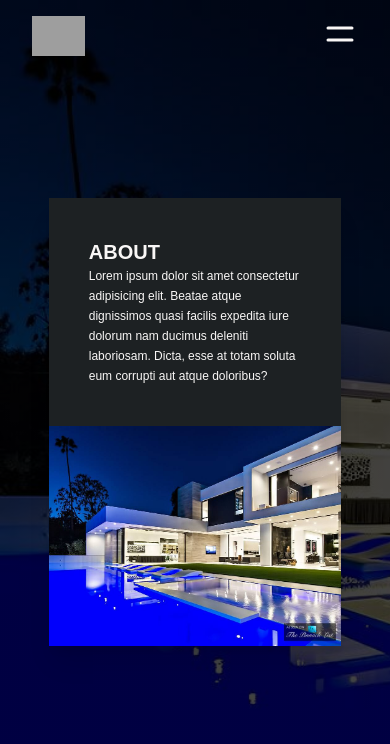
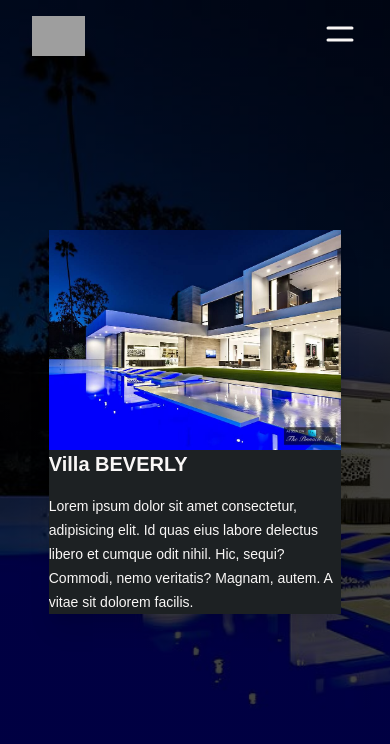
Before and after one commit to Ifdanog/Kodlion, a React (Vite) app: page /project/01 in a window 390 px wide. Shown: the top 744 px of the page. Built offline with nearby package versions, Linux system fonts and the light colour scheme; grey boxes are pictures that could not be loaded.

Commit message:
projectdetails was done

```diff
--- a/index.css
+++ b/index.css
@@ -616,6 +616,11 @@ video {
   grid-column: span 4 / span 4;
 }
 
+.mx-\[15\%\] {
+  margin-left: 15%;
+  margin-right: 15%;
+}
+
 .mx-auto {
   margin-left: auto;
   margin-right: auto;
@@ -626,11 +631,6 @@ video {
   margin-bottom: 5rem;
 }
 
-.mx-\[15\%\] {
-  margin-left: 15%;
-  margin-right: 15%;
-}
-
 .mt-2 {
   margin-top: 0.5rem;
 }
@@ -639,24 +639,12 @@ video {
   margin-top: 1rem;
 }
 
+.mt-\[45\%\] {
+  margin-top: 45%;
+}
+
 .mt-\[85vh\] {
   margin-top: 85vh;
-}
-
-.mt-20 {
-  margin-top: 5rem;
-}
-
-.mt-\[15\%\] {
-  margin-top: 15%;
-}
-
-.mt-\[25\%\] {
-  margin-top: 25%;
-}
-
-.mt-\[45\%\] {
-  margin-top: 45%;
 }
 
 .block {
@@ -695,8 +683,8 @@ video {
   height: 100vh;
 }
 
-.h-80 {
-  height: 20rem;
+.h-\[25\%\] {
+  height: 25%;
 }
 
 .w-1\/2 {
@@ -707,20 +695,16 @@ video {
   width: 75%;
 }
 
+.w-\[80\%\] {
+  width: 80%;
+}
+
 .w-full {
   width: 100%;
 }
 
 .w-screen {
   width: 100vw;
-}
-
-.w-40 {
-  width: 10rem;
-}
-
-.w-\[80\%\] {
-  width: 80%;
 }
 
 .scale-75 {
@@ -745,6 +729,10 @@ video {
 
 .grid-cols-7 {
   grid-template-columns: repeat(7, minmax(0, 1fr));
+}
+
+.grid-rows-4 {
+  grid-template-rows: repeat(4, minmax(0, 1fr));
 }
 
 .flex-col {
@@ -854,14 +842,6 @@ video {
   padding-left: 2.5rem;
 }
 
-.pt-20 {
-  padding-top: 5rem;
-}
-
-.pt-10 {
-  padding-top: 2.5rem;
-}
-
 .text-center {
   text-align: center;
 }
@@ -923,6 +903,14 @@ video {
 
 .leading-relaxed {
   line-height: 1.625;
+}
+
+.leading-7 {
+  line-height: 1.75rem;
+}
+
+.leading-6 {
+  line-height: 1.5rem;
 }
 
 .tracking-widest {
@@ -1205,11 +1193,6 @@ body::-webkit-scrollbar-thumb {
 }
 
 @media (min-width: 768px) {
-  .md\:mx-\[15\%\] {
-    margin-left: 15%;
-    margin-right: 15%;
-  }
-
   .md\:block {
     display: block;
   }
@@ -1222,11 +1205,12 @@ body::-webkit-scrollbar-thumb {
     display: none;
   }
 
-  .md\:scale-75 {
-    --tw-scale-x: .75;
-    --tw-scale-y: .75;
-    -webkit-transform: translate(var(--tw-translate-x), var(--tw-translate-y)) rotate(var(--tw-rotate)) skewX(var(--tw-skew-x)) skewY(var(--tw-skew-y)) scaleX(var(--tw-scale-x)) scaleY(var(--tw-scale-y));
-            transform: translate(var(--tw-translate-x), var(--tw-translate-y)) rotate(var(--tw-rotate)) skewX(var(--tw-skew-x)) skewY(var(--tw-skew-y)) scaleX(var(--tw-scale-x)) scaleY(var(--tw-scale-y));
+  .md\:h-screen {
+    height: 100vh;
+  }
+
+  .md\:grid-cols-4 {
+    grid-template-columns: repeat(4, minmax(0, 1fr));
   }
 
   .md\:p-0 {
--- a/index.html
+++ b/index.html
@@ -3,7 +3,7 @@
   <head>
     <meta charset="UTF-8" />
     <link rel="stylesheet" href="./index.css">
-    <link rel="icon" type="image/svg+xml" href="/vite.svg" />
+    <link rel="icon" type="image/svg+xml" href="./src/assets/logo.png" />
     <meta name="viewport" content="width=device-width, initial-scale=1.0" />
     <link rel="stylesheet" href="https://unpkg.com/leaflet@1.9.4/dist/leaflet.css"
     integrity="sha256-p4NxAoJBhIIN+hmNHrzRCf9tD/miZyoHS5obTRR9BMY="
--- a/src/App.jsx
+++ b/src/App.jsx
@@ -20,7 +20,7 @@ function App() {
         <Route path='/about' element={<About key="about" />} />
         <Route path='/contact' element={<Contact key="contact" />} />
         <Route path='/project' element={<Project key="project" />} />
-        <Route path='/project/:projectName' element={<ProjectDetails />} />
+        <Route path='/project/:number' element={<ProjectDetails />} />
         <Route path='/phylosophy' element={<Phylosophy key="phylosophy" />} />
       </Routes>
     </AnimatePresence>
--- a/src/components/Slider.jsx
+++ b/src/components/Slider.jsx
@@ -27,7 +27,7 @@ const Slider = ({ slides }) => {
   if (!showContent) {
     return (
     <div className="bg-img w-screen h-screen flex justify-center items-center">
-      <h1 className='text-8xl montserrat text-white font-semibold'>project</h1>
+      <h1 className='text-8xl montserrat text-white font-semibold py-10'>project</h1>
     </div>
     )
   }
@@ -54,7 +54,7 @@ const Slider = ({ slides }) => {
               <span className='text-white opacity-30 font-bold montserrat text-9xl'>0{index + 1}</span>
               <h1 className='text-white text-2xl montserrat font-bold pb-4'>{slide.heading}</h1>
               <p className='text-white'>{slide.text}</p>
-              <Link to={slide.heading}>
+              <Link to={slide.id}>
                 <button className='py-2 px-8 bg-white mt-4 text-sm font-semibold tracking-widest'>READ MORE</button>
               </Link>
             </div>
@@ -79,7 +79,7 @@ const Slider = ({ slides }) => {
             <div className='w-[80%]'>
               <h1 className='text-white text-xl montserrat font-bold pb-4'>{slide.heading}</h1>
               <p className='text-white text-xs'>{slide.text}</p>
-              <Link to={slide.heading}>
+              <Link to={slide.id}>
                 <button className='py-2 px-8 bg-white mt-4 text-xs font-semibold tracking-widest'>READ MORE</button>
               </Link>
             </div>
--- a/src/pages/ProjectDetails.jsx
+++ b/src/pages/ProjectDetails.jsx
@@ -1,20 +1,171 @@
+import { motion as m } from 'framer-motion'
+import { useParams } from 'react-router-dom'
 import img1 from '../assets/img1.jpg'
-import { motion as m } from 'framer-motion'
+import img2 from '../assets/img2.jpg'
+import img3 from '../assets/img3.jpg'
+import img4 from '../assets/img4.jpg'
+import img5 from '../assets/img5.jpg'
+import img6 from '../assets/img6.jpg'
+import img7 from '../assets/img7.jpg'
+import img8 from '../assets/img8.jpg'
+import img9 from '../assets/img9.jpg'
+import img10 from '../assets/img10.jpg'
+import img11 from '../assets/img1.jpg'
+import img12 from '../assets/img2.jpg'
+import img13 from '../assets/img3.jpg'
+import img14 from '../assets/img4.jpg'
+import img15 from '../assets/img5.jpg'
+import img16 from '../assets/img6.jpg'
+import img17 from '../assets/img7.jpg'
+import img18 from '../assets/img8.jpg'
+import img19 from '../assets/img9.jpg'
+import img20 from '../assets/img10.jpg'
 
 function ProjectDetails() {
+  const {number} = useParams();
+
+  const projectsData = [
+    {
+      id: '01',
+      imageUrl: img1,
+      heading: "Villa BEVERLY",
+      text: "Lorem ipsum dolor sit amet consectetur, adipisicing elit. Id quas eius labore delectus libero et cumque odit nihil. Hic, sequi? Commodi, nemo veritatis? Magnam, autem. A vitae sit dolorem facilis."
+    },
+    {
+      id: '02',
+      imageUrl: img2,
+      heading: "Villa EBENE",
+      text: "Lorem, ipsum dolor sit amet consectetur adipisicing elit. Laborum vero distinctio ullam, officia impedit dolorem veniam nostrum libero iusto accusamus ex dicta alias esse hic modi voluptatibus minus aliquam. Illum."
+    },
+    {
+      id: '03',
+      imageUrl: img3,
+      heading: "Résidences EBENE",
+      text: "Lorem ipsum, dolor sit amet consectetur adipisicing elit. Voluptatibus quasi harum at soluta quam perspiciatis ullam quaerat modi quibusdam, esse dignissimos repudiandae molestias recusandae minus voluptas fugit iusto culpa tenetur."
+    },
+    {
+      id: '04',
+      imageUrl: img4,
+      heading: "Villa TYCAN",
+      text: "Lorem ipsum dolor sit amet consectetur, adipisicing elit. Id quas eius labore delectus libero et cumque odit nihil. Hic, sequi? Commodi, nemo veritatis? Magnam, autem. A vitae sit dolorem facilis."
+    },
+    {
+      id: '05',
+      imageUrl: img5,
+      heading: "Villa PENFIELD",
+      text: "Lorem, ipsum dolor sit amet consectetur adipisicing elit. Laborum vero distinctio ullam, officia impedit dolorem veniam nostrum libero iusto accusamus ex dicta alias esse hic modi voluptatibus minus aliquam. Illum."
+    },
+    {
+      id: '06',
+      imageUrl: img6,
+      heading: "Villas FAMILY HOUSE",
+      text: "Lorem ipsum, dolor sit amet consectetur adipisicing elit. Voluptatibus quasi harum at soluta quam perspiciatis ullam quaerat modi quibusdam, esse dignissimos repudiandae molestias recusandae minus voluptas fugit iusto culpa tenetur."
+    },
+    {
+      id: '07',
+      imageUrl: img7,
+      heading: "Villa WD",
+      text: "Lorem ipsum dolor sit amet consectetur, adipisicing elit. Id quas eius labore delectus libero et cumque odit nihil. Hic, sequi? Commodi, nemo veritatis? Magnam, autem. A vitae sit dolorem facilis."
+    },
+    {
+      id: '08',
+      imageUrl: img8,
+      heading: "Villa CORAIL",
+      text: "Lorem, ipsum dolor sit amet consectetur adipisicing elit. Laborum vero distinctio ullam, officia impedit dolorem veniam nostrum libero iusto accusamus ex dicta alias esse hic modi voluptatibus minus aliquam. Illum."
+    },
+    {
+      id: '09',
+      imageUrl: img9,
+      heading: "Mandjaro",
+      text: "Lorem ipsum, dolor sit amet consectetur adipisicing elit. Voluptatibus quasi harum at soluta quam perspiciatis ullam quaerat modi quibusdam, esse dignissimos repudiandae molestias recusandae minus voluptas fugit iusto culpa tenetur."
+    },
+    {
+      id: '10',
+      imageUrl: img10,
+      heading: "Siège MSC",
+      text: "Lorem ipsum dolor sit amet consectetur, adipisicing elit. Id quas eius labore delectus libero et cumque odit nihil. Hic, sequi? Commodi, nemo veritatis? Magnam, autem. A vitae sit dolorem facilis."
+    },
+    {
+      id: '11',
+      imageUrl: img11,
+      heading: "Bureaux MEDLOD SAN PEDRO",
+      text: "Lorem ipsum dolor sit amet consectetur, adipisicing elit. Id quas eius labore delectus libero et cumque odit nihil. Hic, sequi? Commodi, nemo veritatis? Magnam, autem. A vitae sit dolorem facilis."
+    },
+    {
+      id: '12',
+      imageUrl: img12,
+      heading: "Life TV",
+      text: "Lorem, ipsum dolor sit amet consectetur adipisicing elit. Laborum vero distinctio ullam, officia impedit dolorem veniam nostrum libero iusto accusamus ex dicta alias esse hic modi voluptatibus minus aliquam. Illum."
+    },
+    {
+      id: '13',
+      imageUrl: img13,
+      heading: "Immeuble HELIUM",
+      text: "Lorem ipsum, dolor sit amet consectetur adipisicing elit. Voluptatibus quasi harum at soluta quam perspiciatis ullam quaerat modi quibusdam, esse dignissimos repudiandae molestias recusandae minus voluptas fugit iusto culpa tenetur."
+    },
+    {
+      id: '14',
+      imageUrl: img14,
+      heading: "Abatta HILLS",
+      text: "Lorem ipsum dolor sit amet consectetur, adipisicing elit. Id quas eius labore delectus libero et cumque odit nihil. Hic, sequi? Commodi, nemo veritatis? Magnam, autem. A vitae sit dolorem facilis."
+    },
+    {
+      id: '15',
+      imageUrl: img15,
+      heading: "Projet ABATTA",
+      text: "Lorem, ipsum dolor sit amet consectetur adipisicing elit. Laborum vero distinctio ullam, officia impedit dolorem veniam nostrum libero iusto accusamus ex dicta alias esse hic modi voluptatibus minus aliquam. Illum."
+    },
+    {
+      id: '16',
+      imageUrl: img16,
+      heading: "Immeuble SHEYBANE",
+      text: "Lorem ipsum, dolor sit amet consectetur adipisicing elit. Voluptatibus quasi harum at soluta quam perspiciatis ullam quaerat modi quibusdam, esse dignissimos repudiandae molestias recusandae minus voluptas fugit iusto culpa tenetur."
+    },
+    {
+      id: '17',
+      imageUrl: img17,
+      heading: "Immeuble ORCHIDEES",
+      text: "Lorem ipsum dolor sit amet consectetur, adipisicing elit. Id quas eius labore delectus libero et cumque odit nihil. Hic, sequi? Commodi, nemo veritatis? Magnam, autem. A vitae sit dolorem facilis."
+    },
+    {
+      id: '18',
+      imageUrl: img18,
+      heading: "Immeuble MAGNOLIA",
+      text: "Lorem, ipsum dolor sit amet consectetur adipisicing elit. Laborum vero distinctio ullam, officia impedit dolorem veniam nostrum libero iusto accusamus ex dicta alias esse hic modi voluptatibus minus aliquam. Illum."
+    },
+    {
+      id: '19',
+      imageUrl: img19,
+      heading: "Immeuble GOLF PALMS",
+      text: "Lorem ipsum, dolor sit amet consectetur adipisicing elit. Voluptatibus quasi harum at soluta quam perspiciatis ullam quaerat modi quibusdam, esse dignissimos repudiandae molestias recusandae minus voluptas fugit iusto culpa tenetur."
+    },
+    {
+      id: '20',
+      imageUrl: img20,
+      heading: "Sommet UE UA",
+      text: "Lorem ipsum dolor sit amet consectetur, adipisicing elit. Id quas eius labore delectus libero et cumque odit nihil. Hic, sequi? Commodi, nemo veritatis? Magnam, autem. A vitae sit dolorem facilis."
+    }
+  ];
+
+  // Find the project based on the provided number
+  const selectedProject = projectsData.find(project => project.id === number);
+
+  if (!selectedProject) {
+    return (
+      <div className="bg-img w-screen h-screen flex justify-center items-center">
+        <h1 className='text-8xl montserrat text-white font-semibold py-10'>Project not found</h1>
+      </div>
+    )
+  }
   return (
-    <div className="absolute bg-img h-screen flex justify-center items-center">
-      <m.div initial={{ opacity: 0 }} animate={{ opacity: 1 }} exit={{ opacity: 0 }} transition={{ duration: 0.75, ease: 'easeOut' }} className='block md:grid grid-cols-7 gap-8 bg-black w-3/4 shadow-xl mx-auto my-20 p-0 md:p-10'>
-        <div className="col-span-3 text-white poppins flex justify-center items-center text-xs leading-5 p-10 md:p-0">
-          <p>
-          <h1 className='text-xl font-bold'>ABOUT</h1>
-            Lorem ipsum dolor sit amet consectetur adipisicing elit. Beatae atque dignissimos quasi facilis expedita iure dolorum nam ducimus deleniti laboriosam. Dicta, esse at totam soluta eum corrupti aut atque doloribus?
-          </p>
+    <div className='absolute bg-img h-screen flex justify-center items-center'>
+      <div className='block md:grid grid-cols-7 gap-8 bg-black w-3/4 shadow-xl mx-auto my-20 p-0 md:p-10'>
+        <img src={selectedProject.imageUrl} alt="" className='col-span-3' />
+        <div className='col-span-4 text-white'>
+          <h1 className='text-xl font-bold pb-4 montserrat'>{selectedProject.heading}</h1>
+          <p className='poppins text-sm leading-6'>{selectedProject.text}</p>
         </div>
-        <div className="col-span-4">
-          <img src={img1} alt="" />
-        </div>
-      </m.div>
+      </div>
     </div>
   )
 }
```
Also changed, not shown: src/pages/Project.jsx (+20 -0 lines).
